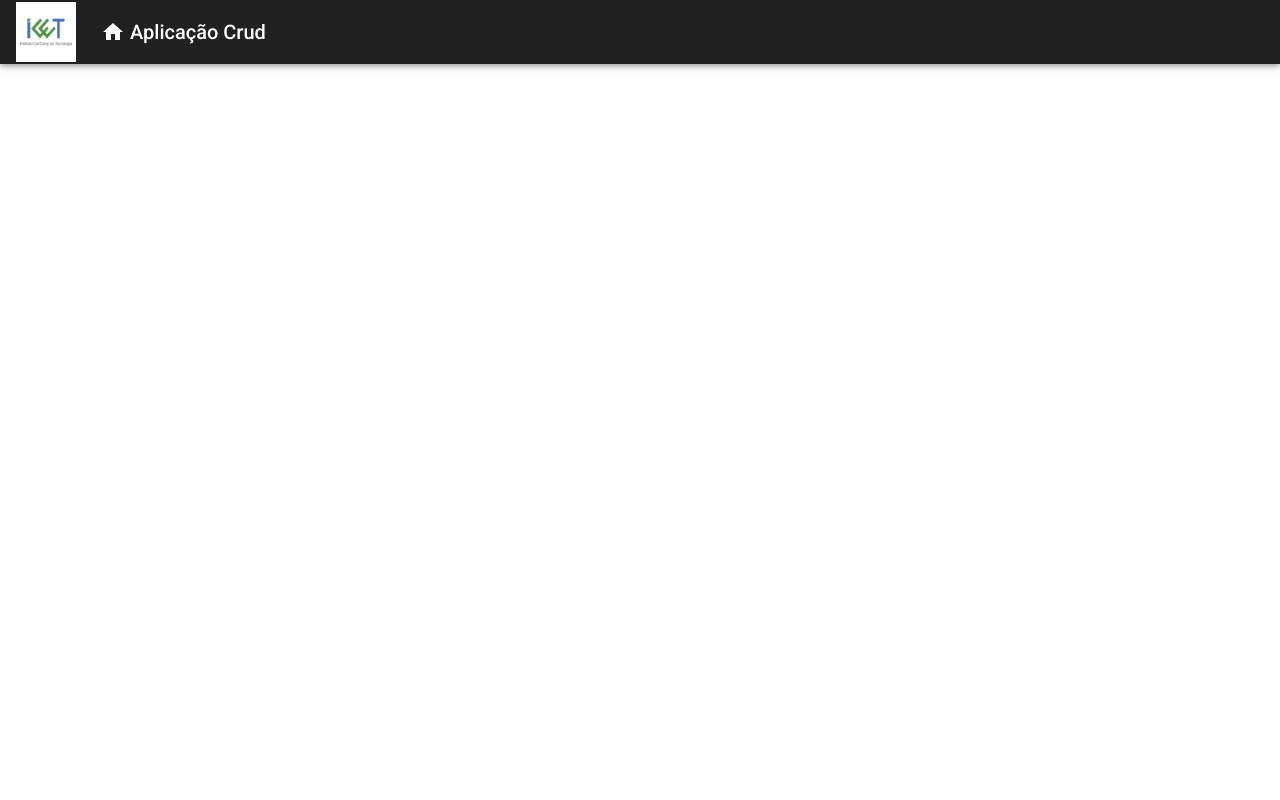
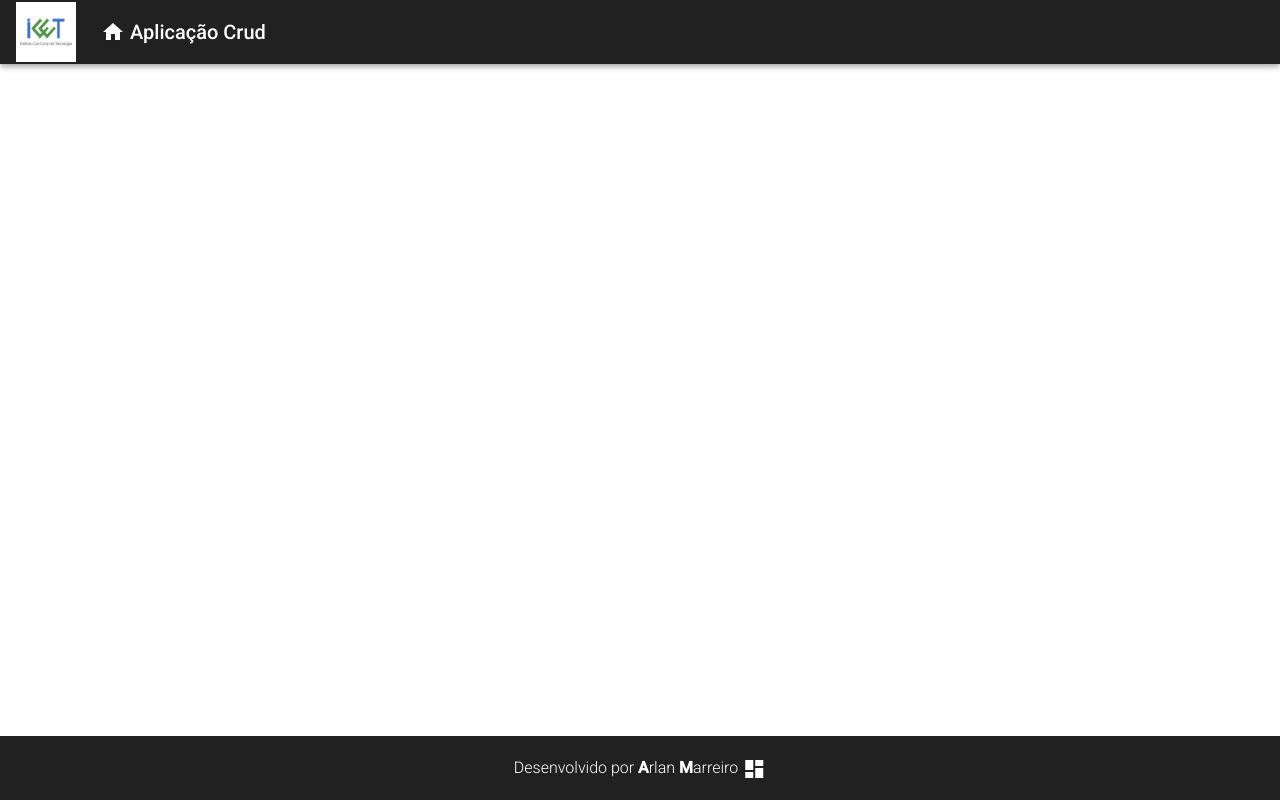
Before and after one commit to arlansonic/Crud-Angular, an Angular app in the folder frontend/: page / in a window 1280 px wide. Built offline with nearby package versions, Linux system fonts and the light colour scheme.

Commit message:
Component Footer

```diff
--- a/frontend/src/app/app.componente.html
+++ b/frontend/src/app/app.componente.html
@@ -1 +1,2 @@
 <app-header></app-header>
+<app-footer></app-footer>
--- a/frontend/src/app/app.module.ts
+++ b/frontend/src/app/app.module.ts
@@ -6,12 +6,14 @@ import { AppComponent } from './app.component';
 import { BrowserAnimationsModule } from '@angular/platform-browser/animations';
 import { HeaderComponent } from './components/template/header/header.component';
 
-import { MatToolbarModule} from '@angular/material/toolbar'
+import { MatToolbarModule} from '@angular/material/toolbar';
+import { FooterComponent } from './components/template/footer/footer.component'
 
 @NgModule({
   declarations: [
     AppComponent,
-    HeaderComponent
+    HeaderComponent,
+    FooterComponent
   ],
   imports: [
     BrowserModule,
--- /dev/null
+++ b/frontend/src/app/components/template/footer/footer.component.css
@@ -0,0 +1,12 @@
+.footer{
+    position: fixed;
+    bottom: 0;
+
+    display: flex;
+    justify-content: center;
+}
+
+.footer span{
+    font-size: 1rem;
+    font-weight: 300;
+}
--- /dev/null
+++ b/frontend/src/app/components/template/footer/footer.component.html
@@ -0,0 +1,8 @@
+<mat-toolbar class="footer">
+    <span>
+        Desenvolvido por <strong>A</strong>rlan <strong>M</strong>arreiro
+        <i class="material-icons v-middle">
+            dashboard
+        </i>
+    </span>
+</mat-toolbar>
--- /dev/null
+++ b/frontend/src/app/components/template/footer/footer.component.ts
@@ -0,0 +1,15 @@
+import { Component, OnInit } from '@angular/core';
+
+@Component({
+  selector: 'app-footer',
+  templateUrl: './footer.component.html',
+  styleUrls: ['./footer.component.css']
+})
+export class FooterComponent implements OnInit {
+
+  constructor() { }
+
+  ngOnInit(): void {
+  }
+
+}
--- a/frontend/src/styles.css
+++ b/frontend/src/styles.css
@@ -2,3 +2,7 @@
 
 html, body { height: 100%; }
 body { margin: 0; font-family: Roboto, "Helvetica Neue", sans-serif; }
+
+.v-middle{
+    vertical-align: middle;
+}
```
